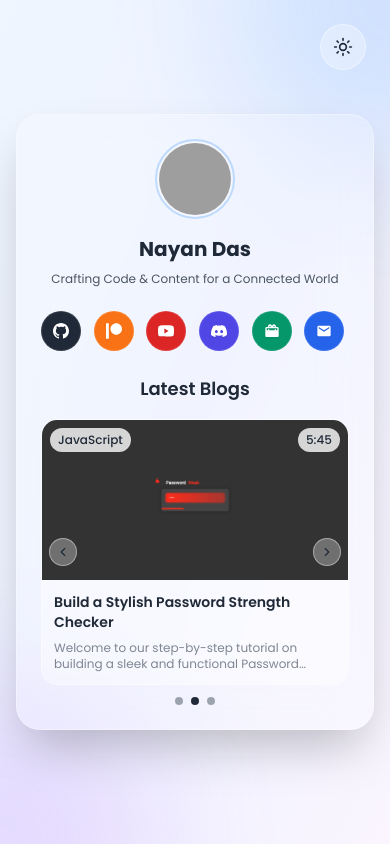
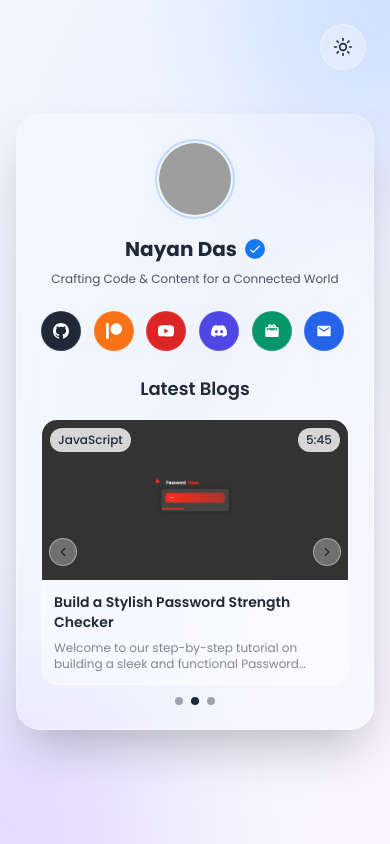
Before and after one commit to nayandas69/linkinbio-nextjs, a Next.js app: page / in a window 390 px wide. Built offline with nearby package versions, Linux system fonts and the light colour scheme; grey boxes are pictures that could not be loaded.

Commit message:
feat: add verified badge next to user name with tooltip
- Add custom blue verification badge icon in social-icons.tsx
- Display badge next to 'Your Name' with hover/click tooltip
- Tooltip shows 'Profile Your Name identity verified'
- Responsive design with smooth animations

Closes #10

```diff
--- a/app/page.tsx
+++ b/app/page.tsx
@@ -23,6 +23,7 @@
  * - Responsive design for all screen sizes
  * - Smooth animations and transitions
  * - Accessibility support with proper ARIA labels
+ * - Verified badge with tooltip
  * - Modern glassmorphism UI design
  * - Auto-playing blog carousel with manual controls
  * - Modal for blog details with embedded YouTube videos
@@ -47,7 +48,15 @@ import { useState, useEffect, useRef } from "react"
 import Image from "next/image"
 import { motion, AnimatePresence } from "framer-motion"
 import { ChevronLeft, ChevronRight, X, Play, Sun, Moon } from "lucide-react"
-import { GitHubIcon, PatreonIcon, YouTubeIcon, DiscordIcon, BriefcaseIcon, EmailIcon } from "@/components/social-icons"
+import {
+  GitHubIcon,
+  PatreonIcon,
+  YouTubeIcon,
+  DiscordIcon,
+  BriefcaseIcon,
+  EmailIcon,
+  VerificationBadgeIcon,
+} from "@/components/social-icons"
 
 /*
  * Extended Social Media Icons Import
@@ -520,7 +529,28 @@ export default function HomePage() {
               animate={{ opacity: 1, y: 0 }}
               transition={{ delay: 0.3, duration: 0.5 }}
             >
-              Nayan Das
+              <span className="flex items-center justify-center gap-2">
+                Nayan Das
+                <div className="group relative">
+                  <VerificationBadgeIcon
+                    size={20}
+                    className="cursor-pointer transition-transform duration-200 hover:scale-110"
+                  />
+                  {/* Verification tooltip */}
+                  <div
+                    className={`absolute -top-12 left-1/2 -translate-x-1/2 transform rounded-lg px-3 py-2 text-xs font-medium opacity-0 transition-all duration-300 group-hover:opacity-100 ${
+                      isDarkMode ? "bg-gray-800 text-white" : "bg-white text-gray-800"
+                    } pointer-events-none z-20 origin-bottom scale-0 whitespace-nowrap border shadow-xl backdrop-blur-sm group-hover:scale-100`}
+                  >
+                    Profile Nayan Das identity verified
+                    <div
+                      className={`absolute left-1/2 top-full h-0 w-0 -translate-x-1/2 transform border-l-[4px] border-r-[4px] border-t-[4px] border-transparent ${
+                        isDarkMode ? "border-t-gray-800" : "border-t-white"
+                      }`}
+                    />
+                  </div>
+                </div>
+              </span>
             </motion.h1>
             <motion.p
               className={`px-2 text-xs opacity-80 sm:text-sm ${isDarkMode ? "text-gray-300" : "text-gray-600"}`}
--- a/components/social-icons.tsx
+++ b/components/social-icons.tsx
@@ -27,6 +27,23 @@ interface IconProps {
   size?: number
   className?: string
 }
+
+/**
+ * Verification Badge Icon Component
+ * Custom blue verification tick icon similar to Facebook's verified badge
+ * Used to indicate verified profile status
+ */
+export const VerificationBadgeIcon: React.FC<IconProps> = ({ size = 16, className = "" }) => (
+  <svg width={size} height={size} viewBox="0 0 24 24" fill="currentColor" className={className} aria-hidden="true">
+    {/* Blue circular background */}
+    <circle cx="12" cy="12" r="12" fill="#1877F2" />
+    {/* White checkmark */}
+    <path
+      d="M9.75 15.02l-2.47-2.47a.75.75 0 0 0-1.06 1.06l3 3a.75.75 0 0 0 1.06 0l7.5-7.5a.75.75 0 0 0-1.06-1.06L9.75 15.02z"
+      fill="white"
+    />
+  </svg>
+)
 
 /**
  * GitHub Icon Component
```
Also changed, not shown: 1 other file (tests, documents, lock files or other folders).
